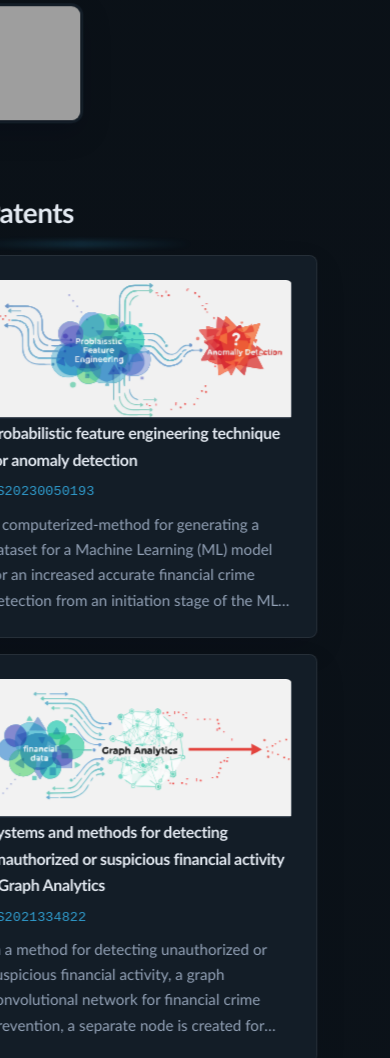
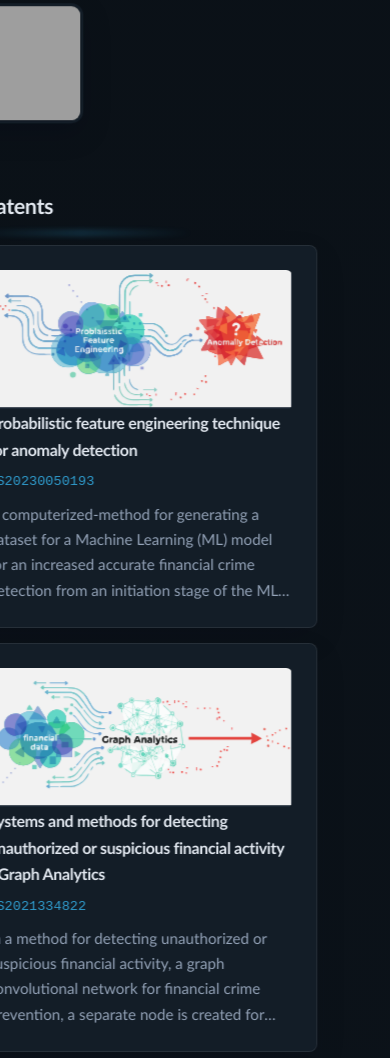
Before and after one commit to DebYogi/DebYogi.github.io, a plain HTML site: page index.html in a window 390 px wide. Shown: the part 1208-2266 px from the top of the page. Drawn offline with Linux system fonts and the light colour scheme; grey boxes are pictures that could not be loaded.

Commit message:
Fix mobile layout: remove left-shift <=900px, reduce H2 size, add scroll-padding-top

```diff
--- a/css/styles.css
+++ b/css/styles.css
@@ -490,6 +490,14 @@ section > * { position: static; z-index: auto }
 .container { max-width: calc(var(--container-max) + 4cm); }
 body { overflow-x: visible; }
 
+/* Remove left-shift for smaller screens (tablets/phones) to prevent horizontal clipping */
+@media (max-width: 900px) {
+  .content-wrap { transform: none !important; width: 100% !important; }
+  .container { max-width: 100% !important; padding-left: 1rem; padding-right: 1rem; }
+  h2 { font-size: 1.35rem; }
+  html { scroll-padding-top: 68px; }
+}
+
 @media (max-width: 768px) {
   /* smaller shift and width on mobile */
   .content-wrap { transform: translateX(-1.5cm); width: calc(100% + 1.5cm); }
```
